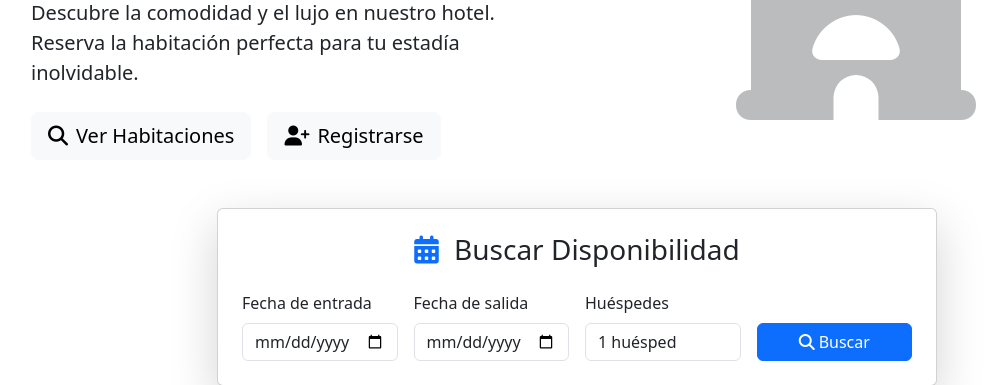
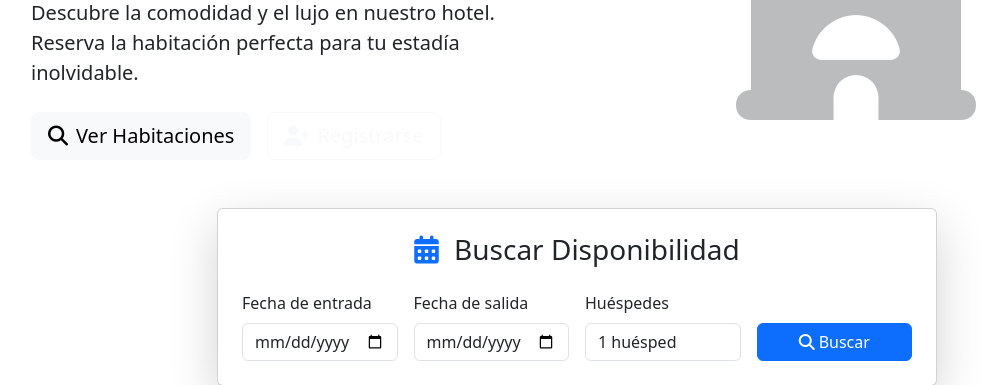
Before and after one commit to FranciscoVza/gestorHotel, a Django app: page / in a window 1280 px wide. Shown: the part 240-625 px from the top of the page, without its empty margins (63-1070 px from the left). Run offline with Django 5.2, Linux system fonts and the light colour scheme; data comes from the database, SQL or seed files in the repository; some libraries are stand-ins or nearby versions.

Commit message:
Revert "Merge branch 'main' of https://github.com/FranciscoVza/gestorHotel"
This reverts commit 31d0dd1e4280b77512e50b508a19175a23e0594f, reversing
changes made to 20b68d244db018c1389218e8afb735271e730352.

```diff
--- a/hotel/templates/hotel/inicio.html
+++ b/hotel/templates/hotel/inicio.html
@@ -20,7 +20,7 @@
                         <i class="fas fa-search me-2"></i>Ver Habitaciones
                     </a>
                     {% if not user.is_authenticated %}
-                        <a href="{% url 'registrarse' %}" class="btn btn-light  btn-lg">
+                        <a href="{% url 'registrarse' %}" class="btn btn-outline-light btn-lg">
                             <i class="fas fa-user-plus me-2"></i>Registrarse
                         </a>
                     {% endif %}
```
